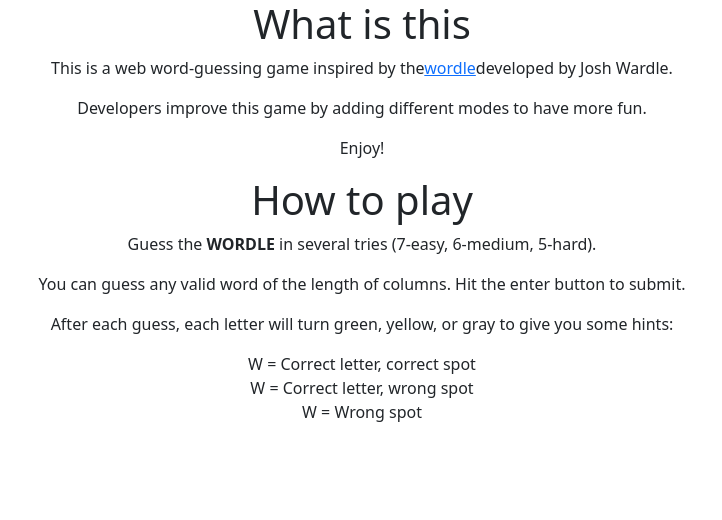
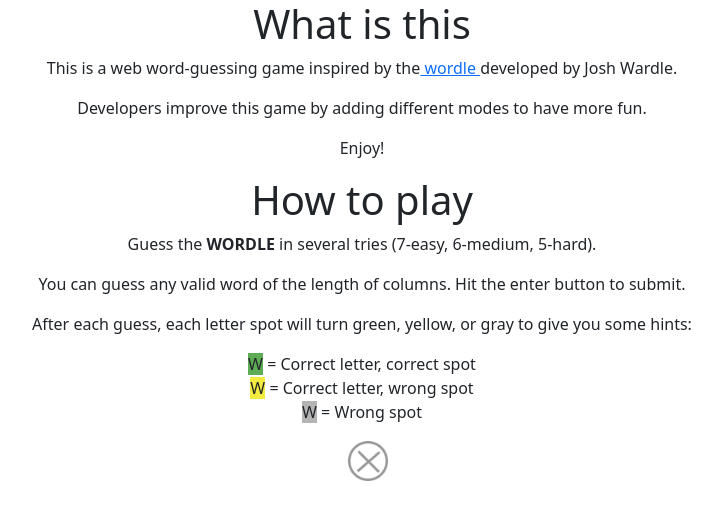
Before and after one commit to huc008/cs5610-wordle, a React (Create React App) app: page /rule in a window 1280 px wide. Shown: the top 520 px of the page, without its empty margins (278-1000 px from the left). Built offline with nearby package versions, Linux system fonts and the light colour scheme.

Commit message:
update rule page, add close button

```diff
--- a/src/components/App.css
+++ b/src/components/App.css
@@ -134,15 +134,15 @@
 }
 
 #correct {
-  background-color: #528d4e;
+  background-color: #5ead56;
 }
 
 #almostCorrect {
-  background-color: #b49f39;
+  background-color: #f4eb40;
 }
 
 #error {
-  background-color: grey;
+  background-color: rgb(180, 180, 180);
 }
 
 #disabled {
--- a/src/components/Navbar.jsx
+++ b/src/components/Navbar.jsx
@@ -1,6 +1,7 @@
 import './App.css';
 import Settings from '../data/Settings.svg'
 import Rules from '../data/question.svg'
+
 
 export default function Navbar() {
     return (
--- a/src/components/Rule.jsx
+++ b/src/components/Rule.jsx
@@ -1,12 +1,16 @@
 import React from "react";
+import { useNavigate } from 'react-router-dom';
+import CloseImg from '../data/close.png'
 
 export default function Rule() {
+    const navigate = useNavigate();
+
     return (
         <div className="text-center">
             <h1 className="title">What is this</h1>
             <p>
                 This is a web word-guessing game inspired by the
-                <a href="https://www.nytimes.com/games/wordle/index.html">wordle</a>
+                <a href="https://www.nytimes.com/games/wordle/index.html"> wordle </a>
                 developed by Josh Wardle.
             </p>
             <p>
@@ -17,20 +21,24 @@
             <div className="rules">
                 <p>Guess the <strong>WORDLE</strong> in several tries (7-easy, 6-medium, 5-hard).</p>
                 <p>You can guess any valid word of the length of columns. Hit the enter button to submit.</p>
-                <p>After each guess, each letter will turn green, yellow, or gray to give you some hints:</p>
+                <p>After each guess, each letter spot will turn green, yellow, or gray to give you some hints:</p>
             </div>
             <div>
-                <span className="green-letter">W</span>
+                <span id="correct">W</span>
                 <span> = Correct letter, correct spot</span>
             </div>
             <div>
-                <span className="yellow-letter">W</span>
+                <span id="almostCorrect">W</span>
                 <span> = Correct letter, wrong spot</span>
             </div>
             <div>
-                <span className="grey-letter">W</span>
+                <span id="error">W</span>
                 <span> = Wrong spot</span>
             </div>
+            <p></p>
+            <button className="setting-button" onClick={() => navigate(-1)}>
+                <img className="setting-button" src={CloseImg}/>
+            </button>
         </div>
 
     )
```
Also changed, not shown: src/data/close.png (added).
